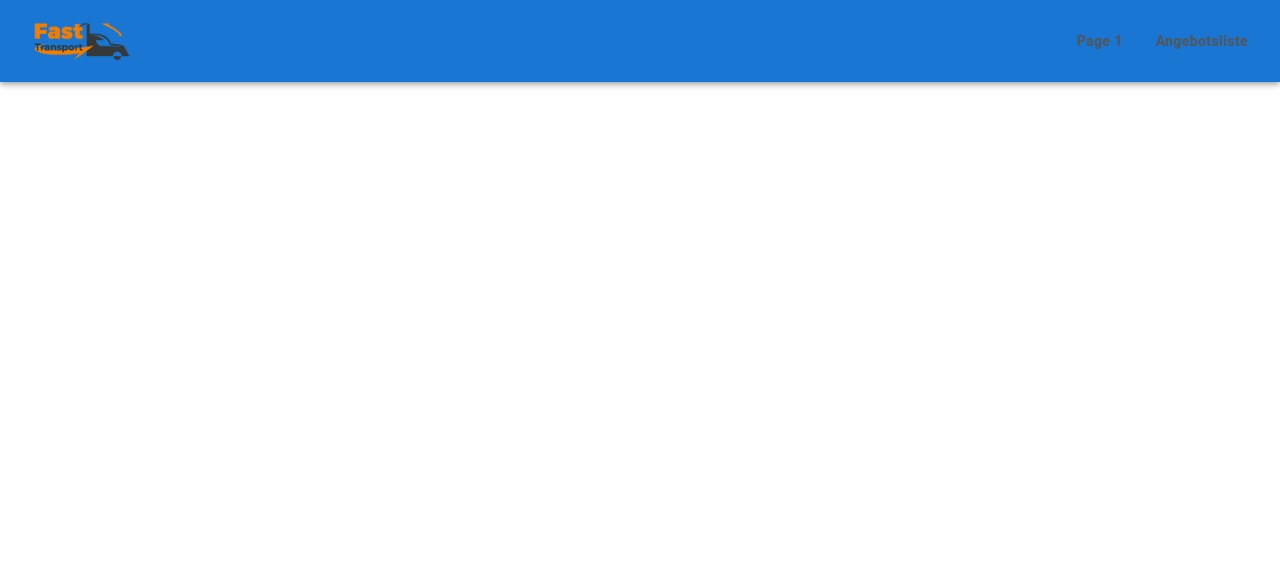
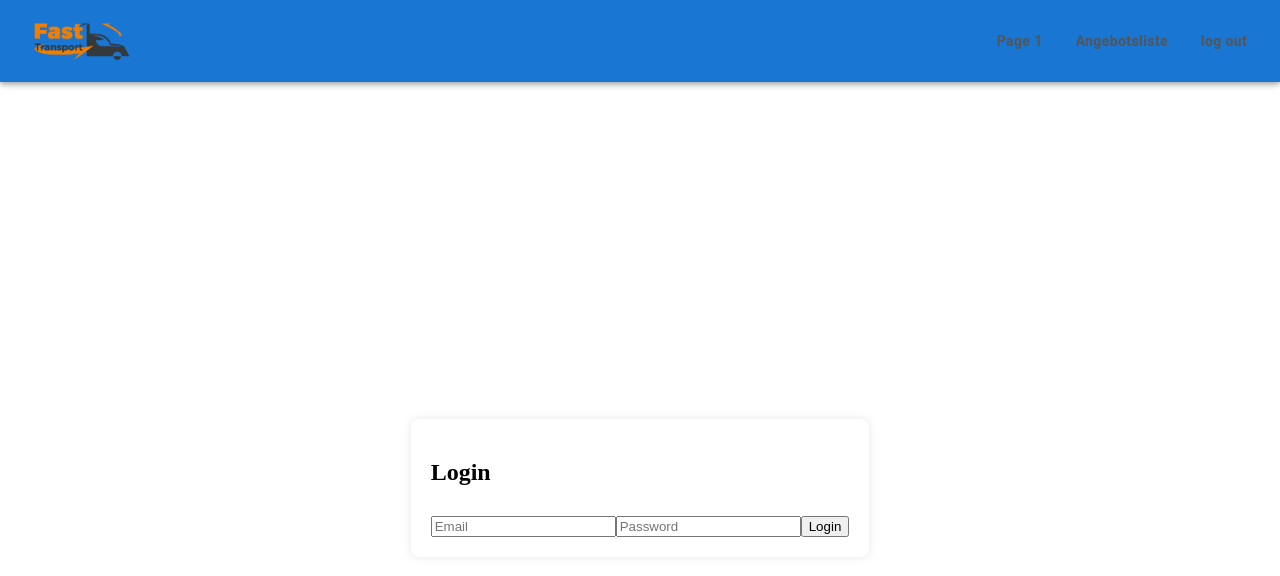
Before and after one commit to Salar-Sali/easy, a React (Vite) app: page /login in a window 1280 px wide. Shown: the top 576 px of the page. Built offline with nearby package versions, Linux system fonts and the light colour scheme; what @react-pdf/renderer would draw is missing.

Commit message:
login page added

```diff
--- a/src/App.tsx
+++ b/src/App.tsx
@@ -1,10 +1,17 @@
 import Header from "~/generic/header/main-header";
 import "./App.css";
 import { AngiBotPage } from "./pages/angibot/angi-bot-page";
-import { BrowserRouter as Router, Route, Routes } from "react-router-dom";
+import {
+  BrowserRouter as Router,
+  Route,
+  Routes,
+  Navigate,
+} from "react-router-dom";
 import AngibotsList from "~/pages/angibots-list/angibots-list";
 import { styled } from "styled-components";
 import { pagesRoutes } from "~/bootstrap/helper/endpoints";
+import PrivateRoute from "~/pages/login-page/private-routes";
+import LoginPage from "~/pages/login-page/login-page";
 const MainContent = styled.div`
   padding-top: 80px;
 `;
@@ -14,8 +21,29 @@ function App() {
       <Header />
       <MainContent>
         <Routes>
-          <Route path={`${pagesRoutes.main}`} element={<AngiBotPage />} />
-          <Route path={`${pagesRoutes.offers}`} element={<AngibotsList />} />
+          {/* Public Route */}
+          <Route path={pagesRoutes.login} element={<LoginPage />} />
+
+          {/* Private Routes (only accessible if logged in) */}
+          <Route
+            path={pagesRoutes.main}
+            element={
+              <PrivateRoute>
+                <AngiBotPage />
+              </PrivateRoute>
+            }
+          />
+          <Route
+            path={pagesRoutes.offers}
+            element={
+              <PrivateRoute>
+                <AngibotsList />
+              </PrivateRoute>
+            }
+          />
+
+          {/* Default redirect to main if not matched */}
+          <Route path="*" element={<Navigate to={pagesRoutes.main} />} />
         </Routes>
       </MainContent>
     </Router>
--- a/src/bootstrap/helper/endpoints.ts
+++ b/src/bootstrap/helper/endpoints.ts
@@ -2,6 +2,7 @@ export const pagesRoutes = {
   main: "",
   draft: "page1",
   offers: "/angebotsliste",
+  login: "/login",
 };
 
 export const mainOperationsEndpoint = {
--- a/src/generic/header/main-header.tsx
+++ b/src/generic/header/main-header.tsx
@@ -6,6 +6,7 @@ import Button from "@mui/material/Button";
 import { Link } from "react-router-dom";
 import styled from "styled-components";
 import { pagesRoutes } from "~/bootstrap/helper/endpoints";
+import { logout } from "~/pages/login-page/auth-service";
 
 // Styled Components
 const StyledAppBar = styled(AppBar)`
@@ -54,6 +55,12 @@ const MUIHeader: React.FC = () => {
           >
             Angebotsliste
           </Button>
+          <Button
+            onClick={logout}
+            sx={{ color: "#555", fontWeight: "bold", textTransform: "none" }}
+          >
+            log out
+          </Button>
         </StyledBox>
       </StyledToolbar>
     </StyledAppBar>
--- /dev/null
+++ b/src/pages/login-page/auth-service.ts
@@ -0,0 +1,22 @@
+export const login = async (email: string, password: string) => {
+  const response = await fetch("http://127.0.0.1:8000/api/login", {
+    method: "POST",
+    headers: { "Content-Type": "application/json" },
+    body: JSON.stringify({ email, password }),
+  });
+
+  if (!response.ok) {
+    throw new Error("Invalid email or password");
+  }
+
+  const data = await response.json();
+  localStorage.setItem("access_token", data.access_token);
+};
+
+export const getToken = () => localStorage.getItem("access_token");
+
+export const isAuthenticated = () => !!getToken();
+
+export const logout = () => {
+  localStorage.removeItem("access_token");
+};
--- /dev/null
+++ b/src/pages/login-page/login-page.tsx
@@ -0,0 +1,63 @@
+import React, { useState } from "react";
+import { useNavigate } from "react-router-dom";
+import { pagesRoutes } from "~/bootstrap/helper/endpoints";
+import { login } from "~/pages/login-page/auth-service";
+
+const LoginPage: React.FC = () => {
+  const [email, setEmail] = useState("");
+  const [password, setPassword] = useState("");
+  const [error, setError] = useState("");
+  const navigate = useNavigate();
+
+  const handleLogin = async (e: React.FormEvent) => {
+    e.preventDefault();
+    try {
+      await login(email, password);
+      navigate(`${pagesRoutes.main}`);
+    } catch {
+      setError("Invalid email or password");
+    }
+  };
+
+  return (
+    <div
+      style={{
+        display: "flex",
+        height: "100vh",
+        justifyContent: "center",
+        alignItems: "center",
+      }}
+    >
+      <form
+        onSubmit={handleLogin}
+        style={{
+          padding: 20,
+          boxShadow: "0 0 10px rgba(0,0,0,0.1)",
+          borderRadius: 8,
+        }}
+      >
+        <h2>Login</h2>
+        <input
+          type="email"
+          placeholder="Email"
+          value={email}
+          onChange={(e) => setEmail(e.target.value)}
+          required
+        />
+        <input
+          type="password"
+          placeholder="Password"
+          value={password}
+          onChange={(e) => setPassword(e.target.value)}
+          required
+        />
+        <button type="submit" style={{ marginTop: 10 }}>
+          Login
+        </button>
+        {error && <p style={{ color: "red" }}>{error}</p>}
+      </form>
+    </div>
+  );
+};
+
+export default LoginPage;
--- /dev/null
+++ b/src/pages/login-page/private-routes.tsx
@@ -0,0 +1,17 @@
+import React from "react";
+import { Navigate } from "react-router-dom";
+import { pagesRoutes } from "~/bootstrap/helper/endpoints";
+import { isAuthenticated } from "~/pages/login-page/auth-service";
+
+type Props = {
+  children: React.ReactNode;
+};
+
+const PrivateRoute: React.FC<Props> = ({ children }) => {
+  if (!isAuthenticated()) {
+    return <Navigate to={pagesRoutes.login} />;
+  }
+  return <>{children}</>;
+};
+
+export default PrivateRoute;
```
